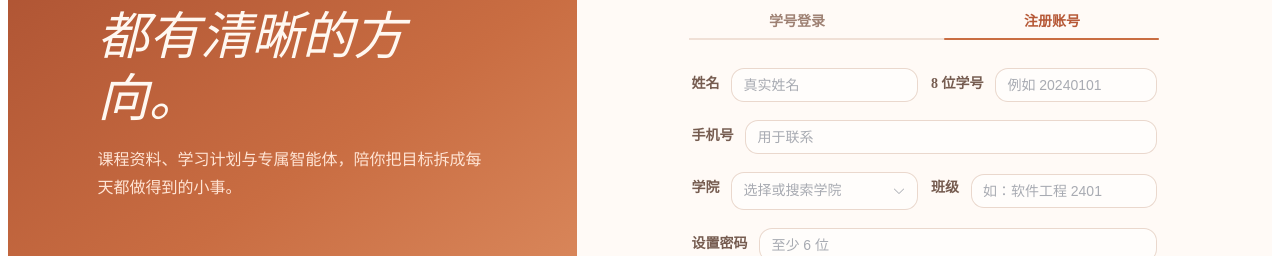
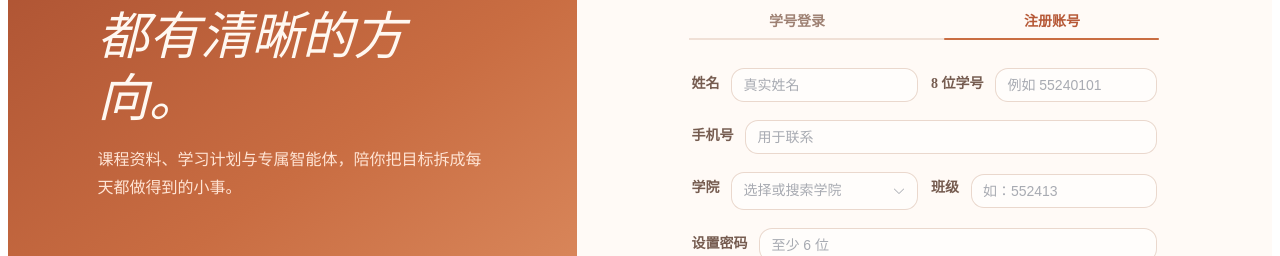
Before and after one commit to niaoguike/campusmind, a Vue app: page /login in a window 1280 px wide. Both pictures are taken after a click on the tab "注册账号". Shown: the part 279-535 px from the top of the page. Built offline with nearby package versions, Linux system fonts and the light colour scheme.

Commit message:
feat: update login page

```diff
--- a/src/views/Login.vue
+++ b/src/views/Login.vue
@@ -30,9 +30,9 @@
           </el-tab-pane>
           <el-tab-pane label="注册账号" name="register">
             <el-form :model="regForm" class="form compact" @submit.prevent="handleRegister">
-              <div class="two-col"><el-form-item label="姓名"><el-input v-model="regForm.name" placeholder="真实姓名" /></el-form-item><el-form-item label="8 位学号"><el-input v-model="regForm.student_id" inputmode="numeric" placeholder="例如 20240101" /></el-form-item></div>
+              <div class="two-col"><el-form-item label="姓名"><el-input v-model="regForm.name" placeholder="真实姓名" /></el-form-item><el-form-item label="8 位学号"><el-input v-model="regForm.student_id" inputmode="numeric" placeholder="例如 55240101" /></el-form-item></div>
               <el-form-item label="手机号"><el-input v-model="regForm.phone" placeholder="用于联系" /></el-form-item>
-              <div class="two-col"><el-form-item label="学院"><el-select v-model="regForm.college" filterable placeholder="选择或搜索学院"><el-option v-for="college in colleges" :key="college" :label="college" :value="college"/></el-select></el-form-item><el-form-item label="班级"><el-input v-model="regForm.class" placeholder="如：软件工程 2401" /></el-form-item></div>
+              <div class="two-col"><el-form-item label="学院"><el-select v-model="regForm.college" filterable placeholder="选择或搜索学院"><el-option v-for="college in colleges" :key="college" :label="college" :value="college"/></el-select></el-form-item><el-form-item label="班级"><el-input v-model="regForm.class" placeholder="如：552413" /></el-form-item></div>
               <el-form-item label="设置密码"><el-input v-model="regForm.password" type="password" autocomplete="new-password" placeholder="至少 6 位" show-password /></el-form-item>
               <el-button class="main-button" :loading="loading" size="large" native-type="submit">创建学习账号 <span>→</span></el-button>
             </el-form>
```
